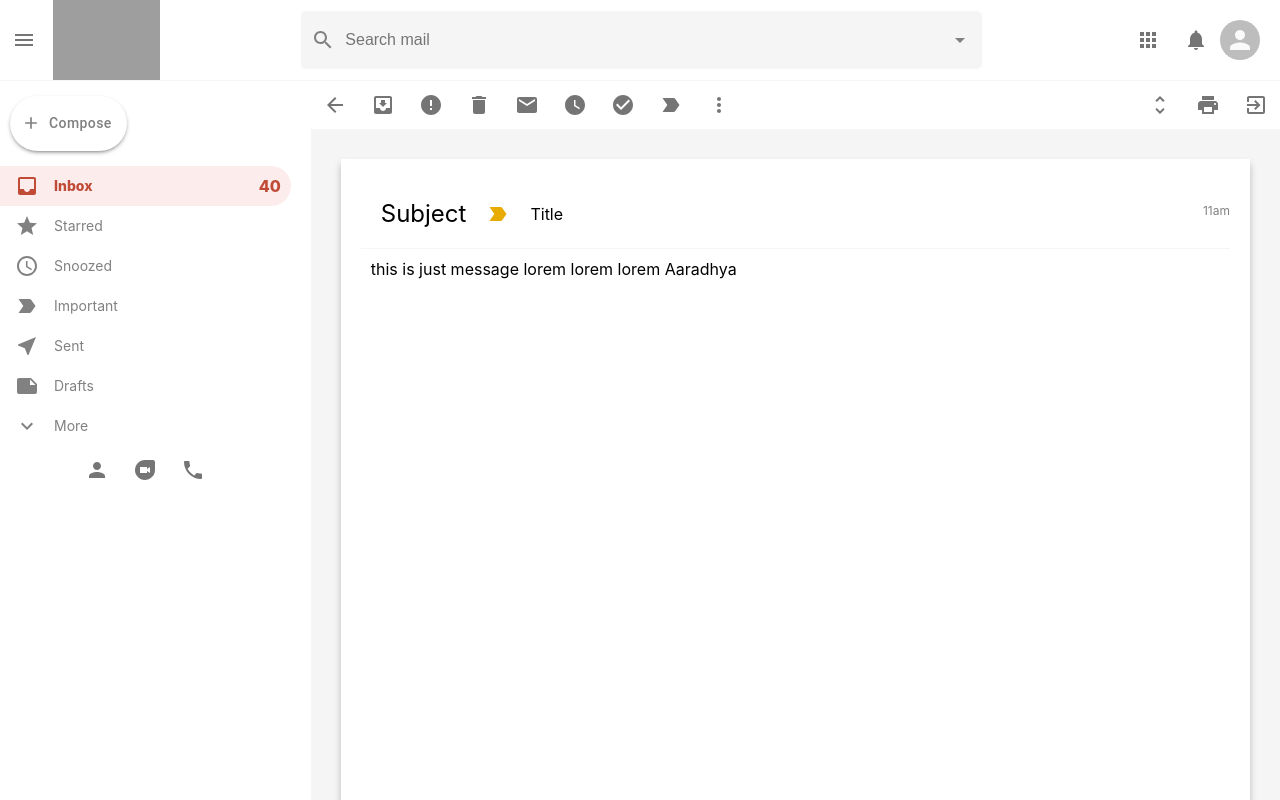
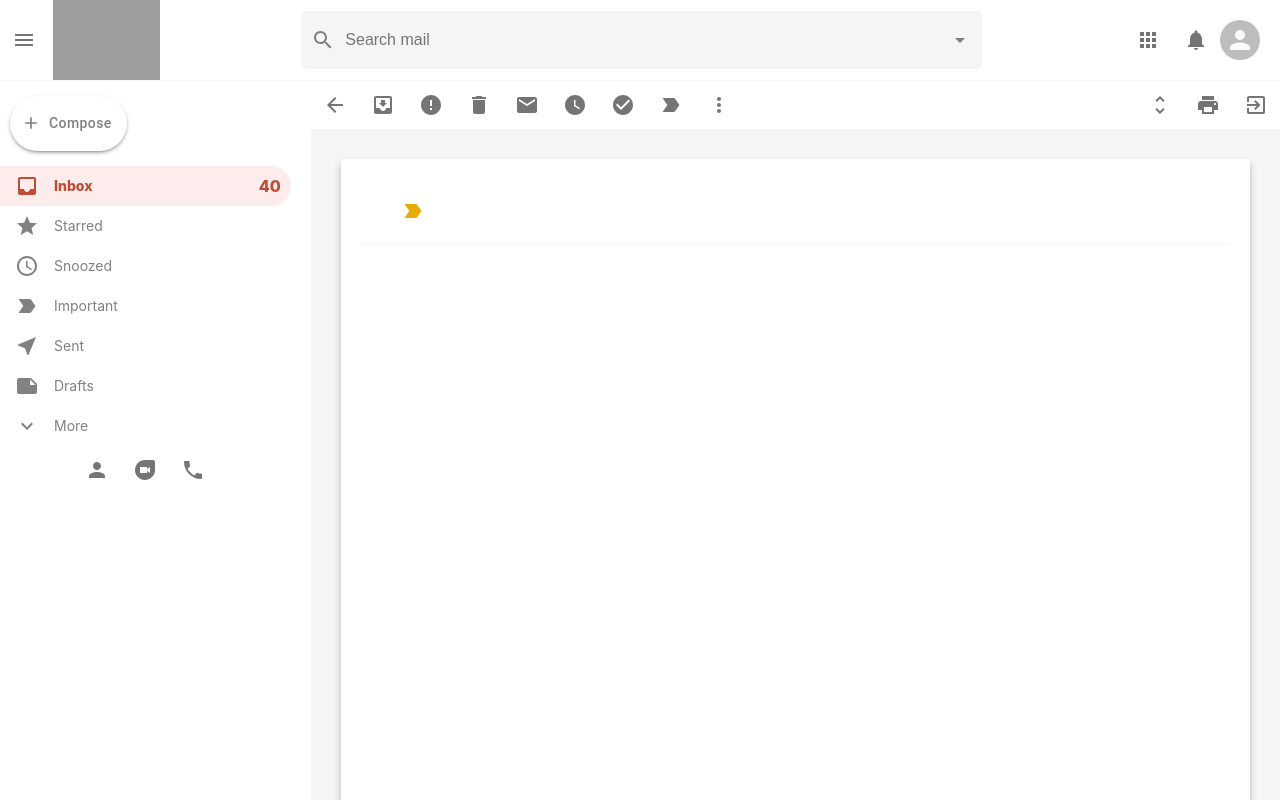
Before and after one commit to yogeshkoli/gmail-clone, a React (Create React App) app: page /mail in a window 1280 px wide. Shown: the top 800 px of the page. Built offline with nearby package versions, Linux system fonts and the light colour scheme; no server answers; grey boxes are pictures that could not be loaded.

Commit message:
View mail with redux

```diff
--- a/src/app/components/EmailRow.js
+++ b/src/app/components/EmailRow.js
@@ -4,13 +4,24 @@
 import StarBorderOutlinedIcon from '@material-ui/icons/StarBorderOutlined';
 import LabelImportantOutlinedIcon from '@material-ui/icons/LabelImportantOutlined';
 import { useHistory } from 'react-router';
+import { useDispatch } from 'react-redux';
+import { selectMail } from '../../features/mail/mailSlice';
 
 function EmailRow({ id, title, subject, description, time }) {
 
     const history = useHistory();
+    const dispatch = useDispatch()
+
+    const openMail = () => {
+        dispatch(selectMail({
+            id, title, subject, description, time
+        }));
+
+        history.push('/mail');
+    }
 
     return (
-        <div onClick={() => history.push('/mail')} className="emailRow">
+        <div onClick={openMail} className="emailRow">
             <div className="emailRow__options">
                 <Checkbox />
                 <IconButton>
--- a/src/app/components/Mail.js
+++ b/src/app/components/Mail.js
@@ -15,10 +15,13 @@
 import PrintIcon from '@material-ui/icons/Print';
 import ExitToAppIcon from '@material-ui/icons/ExitToApp';
 import './Mail.scss';
+import { useSelector } from 'react-redux';
+import { selectOpenMail } from '../../features/mail/mailSlice';
 
 function Mail() {
 
     const history = useHistory();
+    const selectedMail = useSelector(selectOpenMail);
 
     return (
         <div className="mail">
@@ -67,14 +70,14 @@
             </div>
             <div className="mail__body">
                 <div className="mail__body__header">
-                    <h2>Subject</h2>
+                    <h2>{selectedMail?.subject}</h2>
                     <LabelImportantIcon className="mail__important" />
-                    <p>Title</p>
-                    <p className="mail__time">11am</p>
+                    <p>{selectedMail?.to}</p>
+                    <p className="mail__time">{selectedMail?.time}</p>
                 </div>
 
                 <div className="mail__message">
-                    <p>this is just message lorem lorem lorem Aaradhya</p>
+                    <p>{selectedMail?.description}</p>
                 </div>
             </div>
         </div>
--- a/src/features/mail/mailSlice.js
+++ b/src/features/mail/mailSlice.js
@@ -9,6 +9,9 @@
     name: 'mail',
     initialState,
     reducers: {
+        selectMail: (state, action) => {
+            state.selectedMail = action.payload;
+        },
         openSendMessage: (state) => {
             state.sendMessageOpen = true;
         },
@@ -19,9 +22,10 @@
 
 });
 
-export const { openSendMessage, closeSendMessage } = mailSlice.actions;
+export const { selectMail, openSendMessage, closeSendMessage } = mailSlice.actions;
 
 
+export const selectOpenMail = (state) => state.mail.selectedMail;
 export const selectSendMessageOpen = (state) => state.mail.sendMessageOpen;
 
 
```
